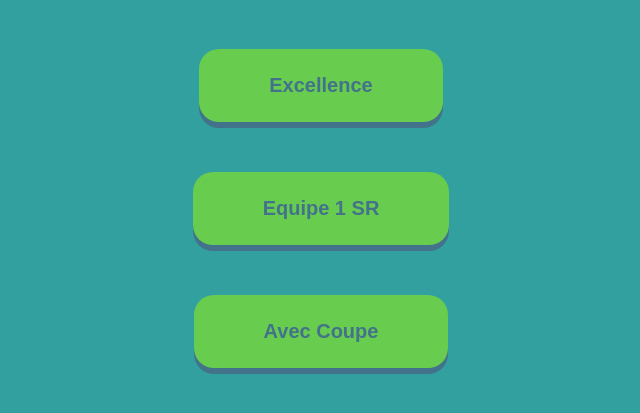
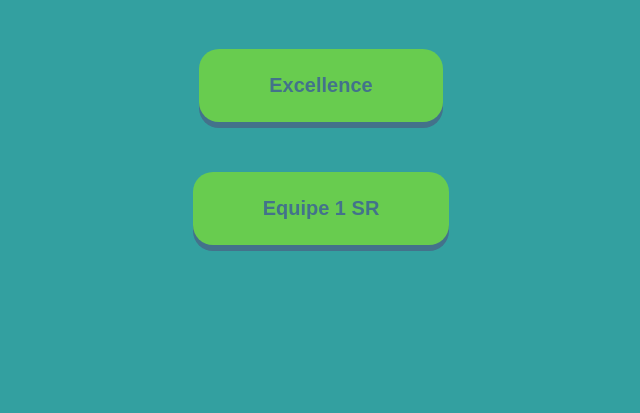
Before and after one commit to scanbasketng/scanu18, a plain HTML site: page index.html in a window 1280 px wide. Shown: the part 147-560 px from the top of the page, without its empty margins (319-959 px from the left). Drawn offline with Linux system fonts and the light colour scheme.

Commit message:
Update index.html

```diff
--- a/index.html
+++ b/index.html
@@ -89,7 +89,7 @@ h2 {
     <!-- Équipe 1 -->
     <button class="btn" type="button" onclick="window.location.href='https://scanbasketng.github.io/statscenter/'">Equipe 1 SR</button>
   <!-- Équipe 1 -->
-   <button class="btn" type="button" onclick="window.location.href='cup.html'">Avec Coupe</button>
+
 
 
 
```
